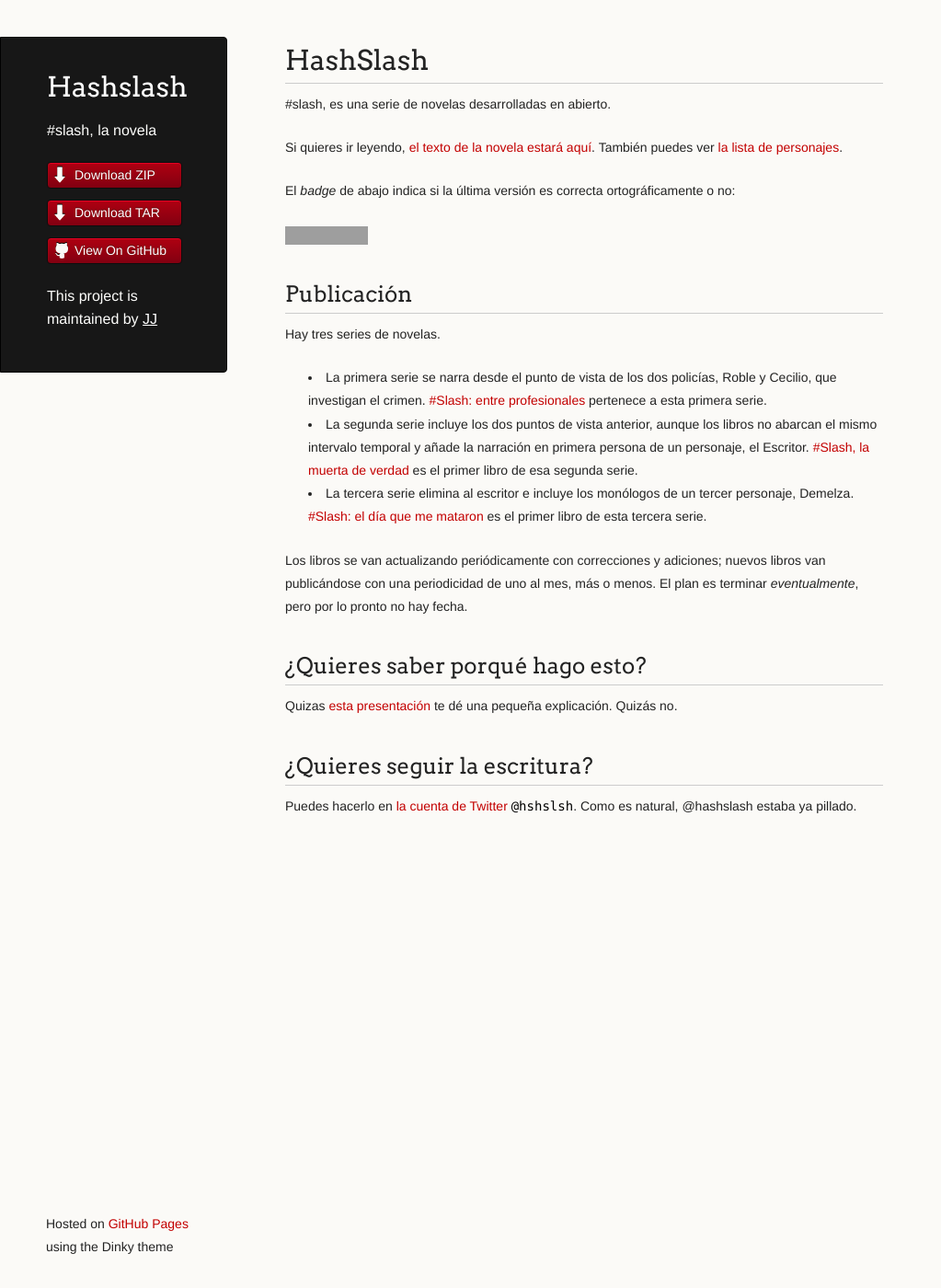
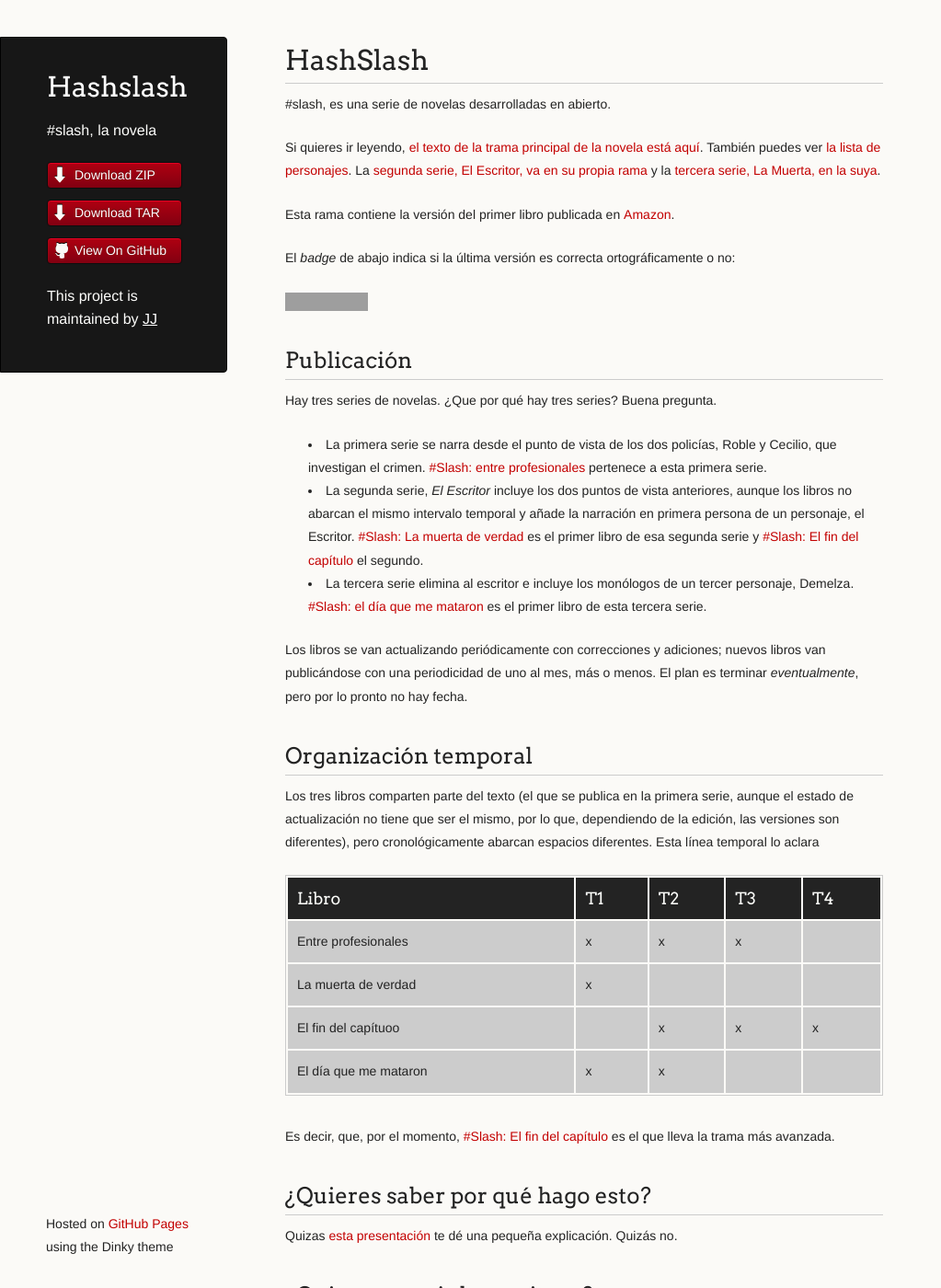
Before and after one commit to JJ/HashSlash, a Jekyll site: the page built from index.md, in a window 1280 px wide and 1400 px high. Shown: the whole window at 92% size, without its empty margins (0-1023 px from the left). Built offline with Jekyll 4.4.1, drawn with Linux system fonts in a browser that asks for light colours; some of the changed text lies outside the part shown; grey boxes are pictures that could not be loaded.

Commit message:
Sync README.md from master to gh-pages

```diff
--- a/index.md
+++ b/index.md
@@ -7,8 +7,12 @@ HashSlash
 <p>#slash, es una serie de novelas desarrolladas en abierto. </p>
 
 Si quieres ir leyendo,
- [el texto de la novela estará aquí](texto/HashSlash). También
- puedes ver [la lista de personajes](texto/personajes).
+ [el texto de la trama principal de la novela está aquí](texto/HashSlash). También
+ puedes ver [la lista de personajes](texto/personajes). La
+ [segunda serie, El Escritor, va en su propia rama](https://github.com/JJ/HashSlash/tree/writer)
+ y la [tercera serie, La Muerta, en la suya](https://github.com/JJ/HashSlash/tree/muerta).
+
+Esta rama contiene la versión del primer libro publicada en [Amazon](https://www.amazon.es/dp/B00IBIYHC0?tag=atalaya-21&camp=3634&creative=24822&linkCode=as4&creativeASIN=B00IBIYHC0&adid=1EVADRJMZ0K0CCCVE6EX&).
 
  El *badge* de abajo indica si la última versión es correcta
  ortográficamente o no:
@@ -18,17 +22,20 @@ Si quieres ir leyendo,
 Publicación
 ---
 
-Hay tres series de novelas.
+Hay tres series de novelas. ¿Que por qué hay tres series? Buena
+pregunta.
 
 * La primera serie se narra desde el punto de vista de los dos
 policías, Roble y Cecilio, que investigan el
 crimen. [#Slash: entre profesionales](https://www.amazon.es/dp/B00IVTNGBC?tag=atalaya-21&camp=3634&creative=24822&linkCode=as4&creativeASIN=B00IVTNGBC&adid=1W363DEYN6EVATY6FDCH&)
 pertenece a esta primera serie.
-* La segunda serie incluye los dos puntos de vista anterior, aunque
+* La segunda serie, _El Escritor_ incluye los dos puntos de vista anteriores, aunque
 los libros no abarcan el mismo intervalo temporal y añade la narración
 en primera persona de un personaje, el
-Escritor. [#Slash, la muerta de verdad](https://www.amazon.es/dp/B00IBIYHC0?tag=atalaya-21&camp=3634&creative=24822&linkCode=as4&creativeASIN=B00IBIYHC0&adid=1QPHCEY5JGN96X9AM0MN&)
-es el primer libro de esa segunda serie.
+Escritor. [#Slash: La muerta de verdad](https://www.amazon.es/dp/B00IBIYHC0?tag=atalaya-21&camp=3634&creative=24822&linkCode=as4&creativeASIN=B00IBIYHC0&adid=1QPHCEY5JGN96X9AM0MN&)
+es el primer libro de esa segunda serie y
+[#Slash: El fin del capítulo](https://www.amazon.es/dp/B00KUWR20O?tag=atalaya-21&camp=3634&creative=24822&linkCode=as4&creativeASIN=B00KUWR20O&adid=1YP1MMRAW7NA31WCDKNS&)
+el segundo.
 * La tercera serie elimina al escritor e incluye los monólogos de un
   tercer personaje,
   Demelza. [#Slash: el día que me mataron](https://www.amazon.es/dp/B006HV9PE8?tag=atalaya-21&camp=3634&creative=24822&linkCode=as4&creativeASIN=B006HV9PE8&adid=0ATJHNDQKCGZ1DRRJ7FG&)
@@ -39,8 +46,28 @@ adiciones; nuevos libros van publicándose con una periodicidad de uno
 al mes, más o menos. El plan es terminar *eventualmente*, pero por lo
 pronto no hay fecha.
 
-¿Quieres saber porqué hago esto?
---
+Organización temporal
+---
+
+Los tres libros comparten parte del texto (el que se publica en la
+primera serie, aunque el estado de actualización no tiene que ser el
+mismo, por lo que, dependiendo de la edición, las versiones son
+diferentes), pero cronológicamente abarcan espacios diferentes. Esta
+línea temporal lo aclara
+
+|Libro | T1 | T2 | T3 | T4 |
+|-------|---- | --- | --- | --- |
+|Entre profesionales | x | x | x |  |
+|La muerta de verdad | x |   |   |   |
+|El fin del capítuoo |  | x | x | x |
+|El día que me mataron | x | x |  |  |
+
+Es decir, que, por el momento,
+[#Slash: El fin del capítulo](https://www.amazon.es/dp/B00KUWR20O?tag=atalaya-21&camp=3634&creative=24822&linkCode=as4&creativeASIN=B00KUWR20O&adid=1YP1MMRAW7NA31WCDKNS&)
+es el que lleva la trama más avanzada.
+
+¿Quieres saber por qué hago esto?
+---
 
 Quizas [esta presentación](http://jj.github.io/literatech) te dé una
 pequeña explicación. Quizás no.
@@ -51,3 +78,9 @@ pequeña explicación. Quizás no.
 Puedes hacerlo en
 [la cuenta de Twitter `@hshslsh`](http://twitter.com/hshslsh). Como es
 natural, @hashslash estaba ya pillado.
+
+¿Cuando acabaré?
+---
+
+Cuando deje todas las tramas atadas y bien atadas. Lo que podría
+suceder este año, pero tambień el siguiente.
```
